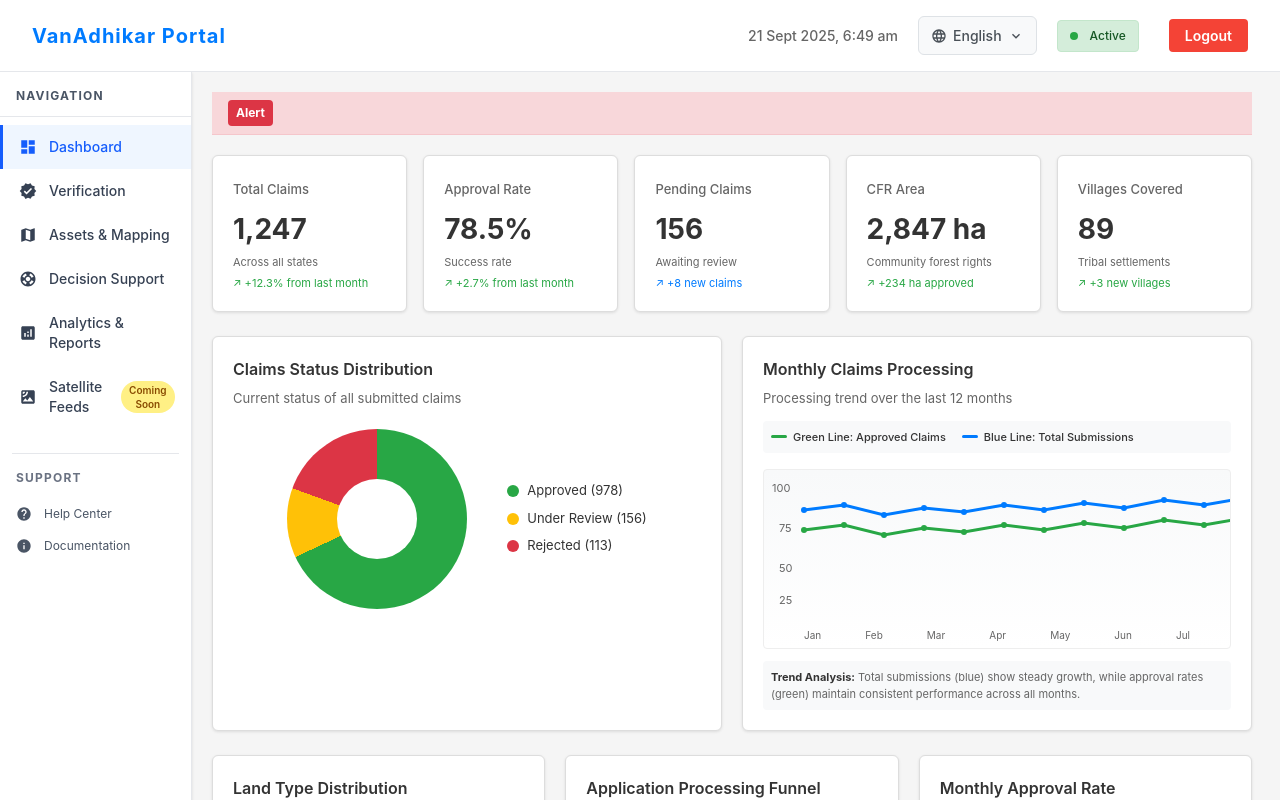
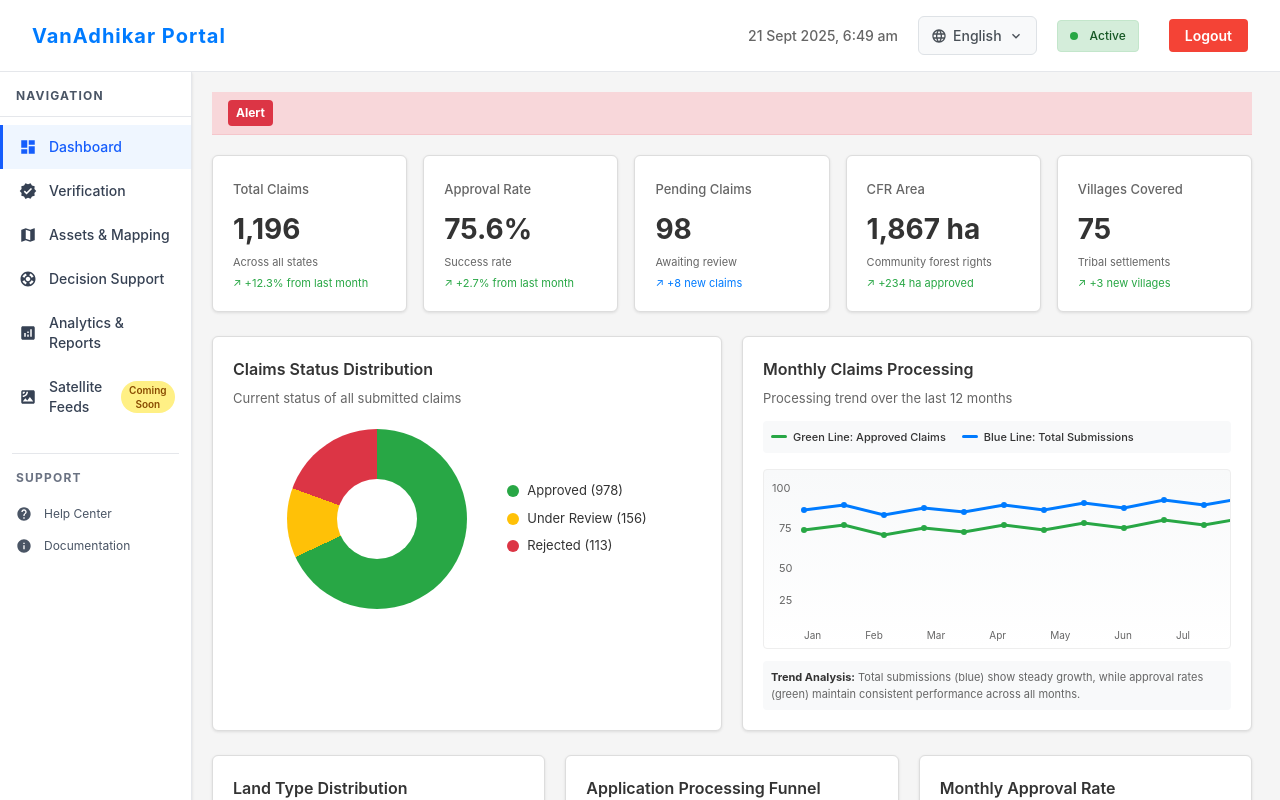
Before and after one commit to Abhaysoft-inc/sih-mvp, a Next.js app: page /dashboard/tehsil in a window 1280 px wide. Shown: the top 800 px of the page. Built offline with nearby package versions, Linux system fonts and the light colour scheme.

Commit message:
values changed

```diff
--- a/src/app/dashboard/tehsil/page.jsx
+++ b/src/app/dashboard/tehsil/page.jsx
@@ -47,7 +47,7 @@ export default function TehsilDashboard() {
   const { t } = useTranslation()
 
   const [stats, setStats] = useState({
-    totalClaims: 156,
+    totalClaims: 96,
     pendingVerification: 56,
     verified: 118,
     rejected: 15,
@@ -416,7 +416,7 @@ export default function TehsilDashboard() {
                     <span style={{ fontSize: "13px", color: "#666", fontWeight: "500" }}>{t('dashboard.metrics.totalClaims')}</span>
                   </div>
                   <div style={{ marginBottom: "4px" }}>
-                    <span style={{ fontSize: "28px", fontWeight: "700", color: "#333" }}>1,247</span>
+                    <span style={{ fontSize: "28px", fontWeight: "700", color: "#333" }}>1,196</span>
                   </div>
                   <div style={{ fontSize: "11px", color: "#666" }}>{t('dashboard.metrics.acrossStates')}</div>
                   <div style={{ fontSize: "11px", color: "#28a745", marginTop: "4px" }}>
@@ -435,7 +435,7 @@ export default function TehsilDashboard() {
                     <span style={{ fontSize: "13px", color: "#666", fontWeight: "500" }}>{t('dashboard.metrics.approvalRate')}</span>
                   </div>
                   <div style={{ marginBottom: "4px" }}>
-                    <span style={{ fontSize: "28px", fontWeight: "700", color: "#333" }}>78.5%</span>
+                    <span style={{ fontSize: "28px", fontWeight: "700", color: "#333" }}>75.6%</span>
                   </div>
                   <div style={{ fontSize: "11px", color: "#666" }}>{t('dashboard.metrics.successRate')}</div>
                   <div style={{ fontSize: "11px", color: "#28a745", marginTop: "4px" }}>
@@ -454,7 +454,7 @@ export default function TehsilDashboard() {
                     <span style={{ fontSize: "13px", color: "#666", fontWeight: "500" }}>Pending Claims</span>
                   </div>
                   <div style={{ marginBottom: "4px" }}>
-                    <span style={{ fontSize: "28px", fontWeight: "700", color: "#333" }}>156</span>
+                    <span style={{ fontSize: "28px", fontWeight: "700", color: "#333" }}>98</span>
                   </div>
                   <div style={{ fontSize: "11px", color: "#666" }}>Awaiting review</div>
                   <div style={{ fontSize: "11px", color: "#007bff", marginTop: "4px" }}>
@@ -473,7 +473,7 @@ export default function TehsilDashboard() {
                     <span style={{ fontSize: "13px", color: "#666", fontWeight: "500" }}>CFR Area</span>
                   </div>
                   <div style={{ marginBottom: "4px" }}>
-                    <span style={{ fontSize: "28px", fontWeight: "700", color: "#333" }}>2,847 ha</span>
+                    <span style={{ fontSize: "28px", fontWeight: "700", color: "#333" }}>1,867 ha</span>
                   </div>
                   <div style={{ fontSize: "11px", color: "#666" }}>Community forest rights</div>
                   <div style={{ fontSize: "11px", color: "#28a745", marginTop: "4px" }}>
@@ -492,7 +492,7 @@ export default function TehsilDashboard() {
                     <span style={{ fontSize: "13px", color: "#666", fontWeight: "500" }}>{t('dashboard.metrics.villagesCovered')}</span>
                   </div>
                   <div style={{ marginBottom: "4px" }}>
-                    <span style={{ fontSize: "28px", fontWeight: "700", color: "#333" }}>89</span>
+                    <span style={{ fontSize: "28px", fontWeight: "700", color: "#333" }}>75</span>
                   </div>
                   <div style={{ fontSize: "11px", color: "#666" }}>Tribal settlements</div>
                   <div style={{ fontSize: "11px", color: "#28a745", marginTop: "4px" }}>
@@ -847,8 +847,8 @@ export default function TehsilDashboard() {
                   {/* Funnel Chart */}
                   <div style={{ display: "flex", flexDirection: "column", gap: "8px" }}>
                     {[
-                      { stage: "Applications Received", count: 1247, width: 100, color: "#3b82f6" },
-                      { stage: "Initial Screening", count: 1198, width: 85, color: "#06b6d4" },
+                      { stage: "Applications Received", count: 1185, width: 100, color: "#3b82f6" },
+                      { stage: "Initial Screening", count: 1002, width: 85, color: "#06b6d4" },
                       { stage: "Field Verification", count: 1134, width: 70, color: "#10b981" },
                       { stage: "Committee Review", count: 1089, width: 55, color: "#f59e0b" },
                       { stage: "Final Approval", count: 978, width: 40, color: "#22c55e" }
```
